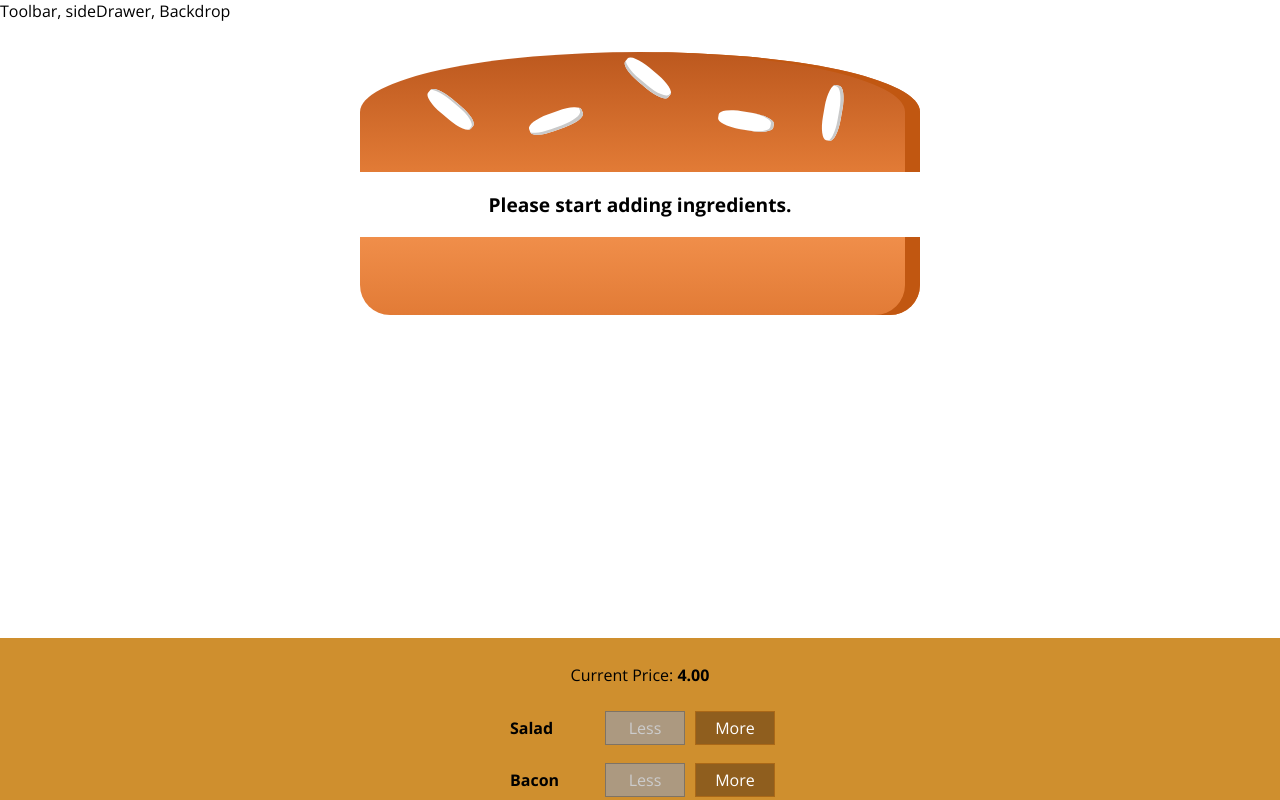
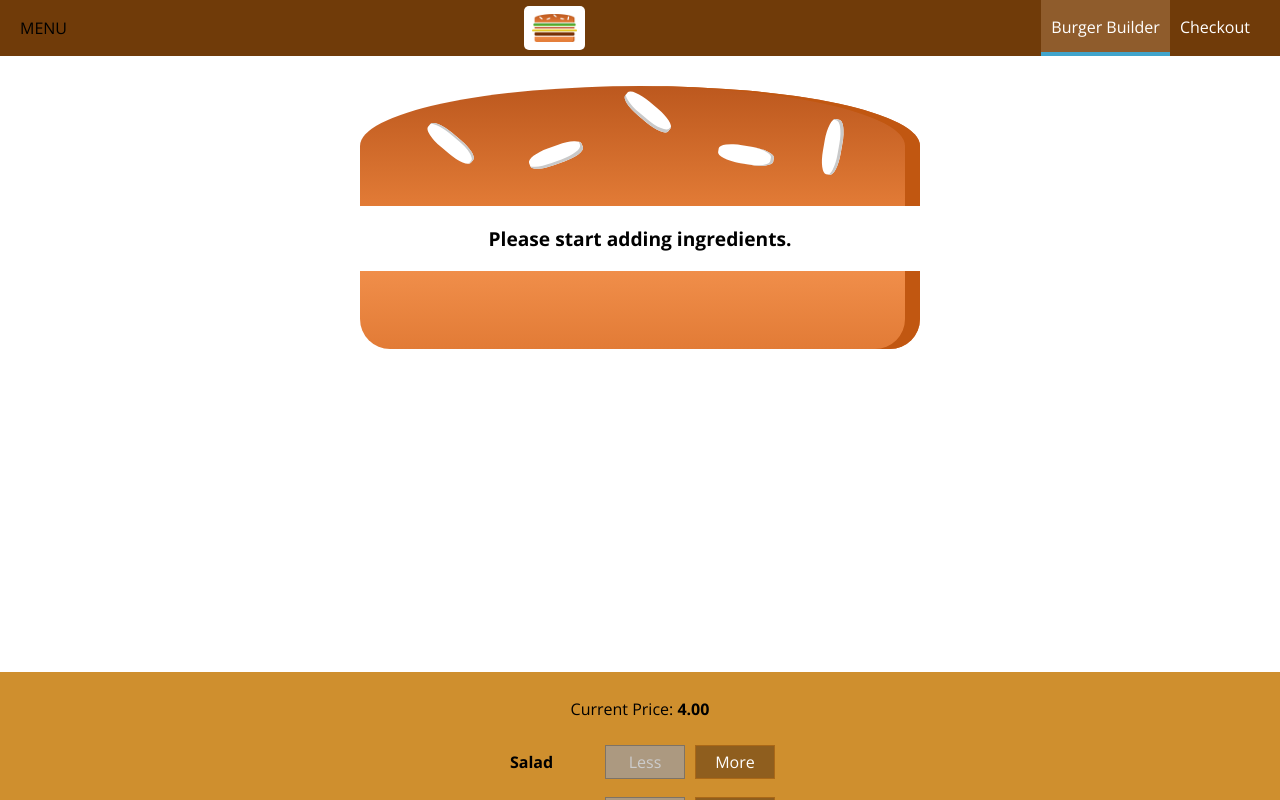
Before and after one commit to xmyLydia/React, a React app in the folder my-app/: page / in a window 1280 px wide. Shown: the top 800 px of the page. Built offline with nearby package versions, Linux system fonts and the light colour scheme.

Commit message:
toolbar and navigation

```diff
--- a/my-app/src/App.js
+++ b/my-app/src/App.js
@@ -7,8 +7,6 @@
     <div >
       <Layout>
         <BurgerBuilder/>
-
-
       </Layout>
     </div>
   );
--- a/my-app/src/components/Burger/BuildControls/BuildControl/BuildControl.js
+++ b/my-app/src/components/Burger/BuildControls/BuildControl/BuildControl.js
@@ -1,5 +1,4 @@
 import React from 'react';
-import buildControls from '../BuildControls';
 import classes from './BuildControl.module.css';
 
 const buildControl = (props) => (
--- a/my-app/src/components/Layout/Layout.js
+++ b/my-app/src/components/Layout/Layout.js
@@ -1,10 +1,11 @@
 import React from 'react';
 import Aux from '../../hoc/Auxiliary';
-import classes from '../Layout/Layout.module.css'
+import classes from '../Layout/Layout.module.css';
+import Toolbar from '../Navigation/Toolbar/Toolbar';
 
 const layout = (props) => (
     <Aux>
-        <div>Toolbar, sideDrawer, Backdrop</div>
+        <Toolbar />
         <main className={classes.Content}>
             {props.children}
         </main>
--- a/my-app/src/components/Layout/Layout.module.css
+++ b/my-app/src/components/Layout/Layout.module.css
@@ -1,3 +1,3 @@
 .Content{
-    margin-top: 16px;
+    margin-top: 72px;
 }
--- /dev/null
+++ b/my-app/src/components/Logo/Logo.js
@@ -0,0 +1,10 @@
+import React from 'react';
+import burgerLogo from '../../assets/images/burger-logo.png';
+import classes from './Logo.module.css';
+
+const logo = (props) => (
+    <div className={classes.Logo}>
+        <img src={burgerLogo} alt="MyBurger" />
+    </div>
+);
+export default logo;
--- /dev/null
+++ b/my-app/src/components/Logo/Logo.module.css
@@ -0,0 +1,11 @@
+.Logo{
+    background-color: white;
+    padding: 8px;
+    height: 80%;
+    box-sizing: border-box;
+    border-radius: 5px;
+}
+
+.Logo img{
+    height: 100%;
+}
--- /dev/null
+++ b/my-app/src/components/Navigation/NavigationItems/NavigationItem/NavigationItem.js
@@ -0,0 +1,16 @@
+import React from 'react';
+import classes from './NavigationItem.module.css';
+
+
+const navigationItem = (props) => (
+    <li
+        className={classes.NavigationItem}
+    >
+        <a
+            href={props.link}
+            className={props.active ? classes.active : null}
+        >{props.children}</a>
+    </li>
+);
+
+export default navigationItem;
--- /dev/null
+++ b/my-app/src/components/Navigation/NavigationItems/NavigationItem/NavigationItem.module.css
@@ -0,0 +1,25 @@
+.NavigationItem{
+    margin: 0;
+    box-sizing: border-box;
+    display: flex;
+    height: 100%;
+    align-items: center;
+}
+
+.NavigationItem a{
+    color: white;
+    text-decoration: none;
+    height: 100%;
+    padding: 16px 10px;
+    border-bottom: 4px solid transparent;
+    box-sizing: border-box;
+    display: block;
+}
+
+.NavigationItem a:hover,
+.NavigationItem a:active,
+.NavigationItem a.active{
+    background-color: #8f5c2c;
+    border-bottom: 4px solid #40a4cb;
+    color: white;
+}
--- /dev/null
+++ b/my-app/src/components/Navigation/NavigationItems/NavigationItems.js
@@ -0,0 +1,17 @@
+import React from 'react';
+import classes from './NavigationItems.module.css';
+import NavigationItem from './NavigationItem/NavigationItem';
+
+const navigationItems = () => (
+    <ul className={classes.NavigationItems}>
+        <NavigationItem
+            link="/"
+            active
+        >Burger Builder</NavigationItem>
+        <NavigationItem
+            link="/"
+        >Checkout</NavigationItem>
+    </ul>
+);
+
+export default navigationItems;
--- /dev/null
+++ b/my-app/src/components/Navigation/NavigationItems/NavigationItems.module.css
@@ -0,0 +1,8 @@
+.NavigationItems{
+    margin: 0;
+    padding: 0;
+    list-style: none;
+    display: flex;
+    align-items: center;
+    height: 100%;
+}
--- /dev/null
+++ b/my-app/src/components/Navigation/Toolbar/Toolbar.js
@@ -0,0 +1,15 @@
+import React from 'react';
+import classes from './Toolbar.module.css';
+import Logo from '../../Logo/Logo';
+import NavigationItems from '../NavigationItems/NavigationItems';
+
+const toolbar = (props) => (
+    <header className={classes.Toolbar}>
+        <div>MENU</div>
+        <Logo></Logo>
+        <nav>
+            <NavigationItems/>
+        </nav>
+    </header>
+);
+export default toolbar;
--- /dev/null
+++ b/my-app/src/components/Navigation/Toolbar/Toolbar.module.css
@@ -0,0 +1,19 @@
+.Toolbar{
+    height: 56px;
+    width: 100%;
+    position: fixed;
+    top: 0;
+    left: 0;
+    background-color: #703b09;
+    display: flex;
+    justify-content: space-between;
+    align-items: center;
+    padding: 0 20px;
+    box-sizing: border-box;
+    z-index: 90;
+}
+
+.Toolbar nav{
+    height: 100%;
+
+}
```
Also changed, not shown: my-app/src/assets/images/burger-logo.png (added).
